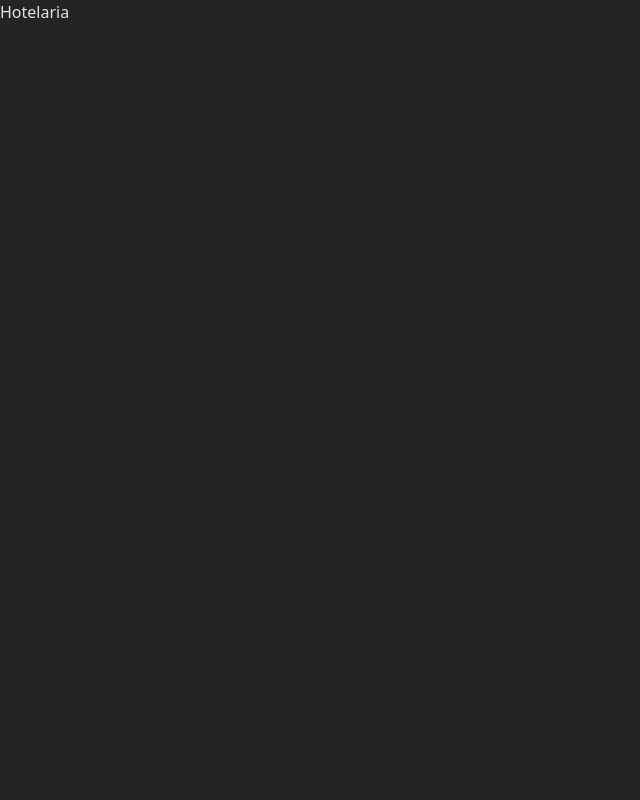
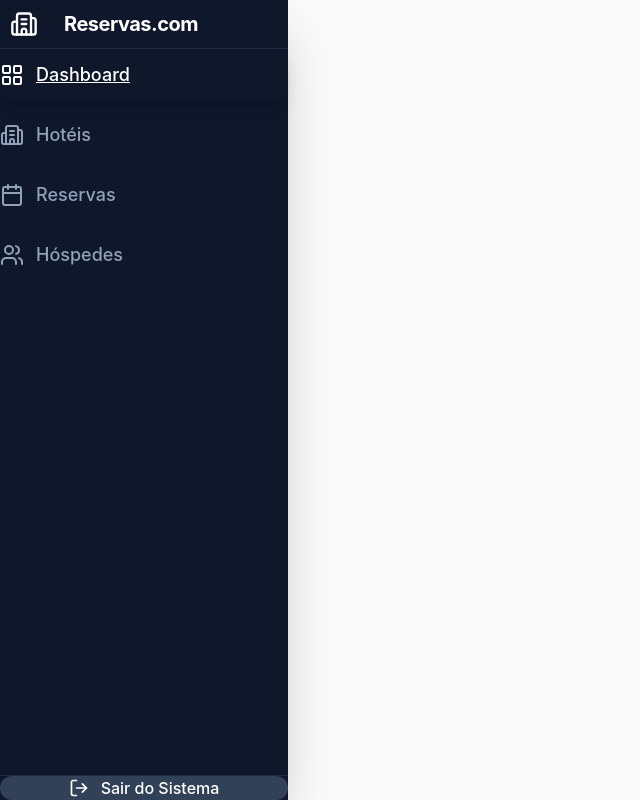
Before and after one commit to Sofyaolvs/hotelaria, a React app in the folder frontend/: page / in a window 1280 px wide. Shown: the whole page, without its empty margins (0-640 px from the left). Built offline with nearby package versions, Linux system fonts and the light colour scheme; the HTML template or start-up script is replaced by a standard one.

Commit message:
feat: componente sidebar e botão generico

```diff
--- a/frontend/src/App.tsx
+++ b/frontend/src/App.tsx
@@ -1,10 +1,11 @@
 import './App.css'
+import Sidebar from './components/sidebar'
 
 function App() {
   return (
-    <>
-      <h1>Hotelaria</h1>
-    </>
+    <div className="flex min-h-screen bg-zinc-50">
+      <Sidebar />
+    </div>
   )
 }
 
--- a/frontend/src/components/button/index.tsx
+++ b/frontend/src/components/button/index.tsx
@@ -0,0 +1,81 @@
+import type { ButtonHTMLAttributes, ReactNode } from 'react';
+
+type ButtonVariant = 'primary' | 'secondary' | 'danger' | 'ghost';
+type ButtonSize = 'sm' | 'md' | 'lg' | 'xl';
+
+interface ButtonProps extends ButtonHTMLAttributes<HTMLButtonElement> {
+  children: ReactNode;
+  variant?: ButtonVariant;
+  size?: ButtonSize;
+  icon?: ReactNode;
+  iconPosition?: 'left' | 'right';
+  fullWidth?: boolean;
+  isLoading?: boolean;
+}
+
+const variantStyles: Record<ButtonVariant, string> = {
+  primary: 'underline text-white shadow-lg py-10 focus:text-blue-500 hover:cursor-pointer',
+  secondary: 'bg-slate-700 text-white hover:cursor-pointer',
+  danger: 'bg-red-500/10 text-red-400 border border-red-500/20 hover:bg-red-500/20 hover:text-red-300 hover:cursor-pointer',
+  ghost: 'text-slate-400 hover:text-white hover:cursor-pointer',
+};
+
+const sizeStyles: Record<ButtonSize, string> = {
+  sm: 'px-3 py-2 text-sm gap-2',
+  md: 'px-4 py-3.5 text-base gap-3',
+  lg: 'px-6 py-5 text-lg gap-4',
+  xl: 'px-8 py-8 text-lg gap-3',
+};
+
+export default function Button({
+  children,
+  variant = 'primary',
+  size = 'md',
+  icon,
+  iconPosition = 'left',
+  fullWidth = false,
+  isLoading = false,
+  className = '',
+  disabled,
+  ...props
+}: ButtonProps) {
+  return (
+    <button
+      className={`
+        flex items-center justify-center font-medium rounded-xl transition-all duration-200
+        ${variantStyles[variant]}
+        ${sizeStyles[size]}
+        ${fullWidth ? 'w-full' : ''}
+        ${disabled || isLoading ? 'opacity-50 cursor-not-allowed' : ''}
+        ${className}
+      `}
+      disabled={disabled || isLoading}
+      {...props}
+    >
+      {isLoading ? (
+        <svg className="animate-spin h-5 w-5" viewBox="0 0 24 24">
+          <circle
+            className="opacity-25"
+            cx="12"
+            cy="12"
+            r="10"
+            stroke="currentColor"
+            strokeWidth="4"
+            fill="none"
+          />
+          <path
+            className="opacity-75"
+            fill="currentColor"
+            d="M4 12a8 8 0 018-8V0C5.373 0 0 5.373 0 12h4zm2 5.291A7.962 7.962 0 014 12H0c0 3.042 1.135 5.824 3 7.938l3-2.647z"
+          />
+        </svg>
+      ) : (
+        <>
+          {icon && iconPosition === 'left' && <span className="flex-shrink-0">{icon}</span>}
+          <span>{children}</span>
+          {icon && iconPosition === 'right' && <span className="flex-shrink-0">{icon}</span>}
+        </>
+      )}
+    </button>
+  );
+}
--- a/frontend/src/components/sidebar/index.tsx
+++ b/frontend/src/components/sidebar/index.tsx
@@ -0,0 +1,70 @@
+import { useState } from 'react';
+import {
+  LayoutGrid,
+  Building2,
+  Calendar,
+  Users,
+  LogOut,
+  ChevronRight,
+} from 'lucide-react';
+import Button from '../button';
+
+export default function SideBar() {
+  const [activeItem, setActiveItem] = useState('dashboard');
+
+  const menuItems = [
+    { id: 'dashboard', label: 'Dashboard', icon: LayoutGrid },
+    { id: 'hotels', label: 'Hotéis', icon: Building2 },
+    { id: 'reservas', label: 'Reservas', icon: Calendar },
+    { id: 'hospedes', label: 'Hóspedes', icon: Users },
+  ];
+
+  return (
+    <div className="w-72 h-screen bg-slate-900 flex flex-col shadow-2xl">
+      <div className="p-6 pb-16">
+        <div className="flex items-center gap-4">
+          <div className="w-12 h-12  rounded-xl flex items-center justify-center ">
+            <Building2 className="w-7 h-7 text-white" />
+          </div>
+          <div>
+            <h1 className="text-xl font-bold text-white tracking-tight">Reservas.com</h1>
+          </div>
+        </div>
+      </div>
+      <div className="my-16 border-t border-slate-700/50"></div>
+
+      <nav className="flex-1 px-2 pb-12 flex flex-col gap-2">
+        {menuItems.map((item) => {
+          const Icon = item.icon;
+          const isActive = activeItem === item.id;
+
+          return (
+            <Button
+              key={item.id}
+              onClick={() => setActiveItem(item.id)}
+              variant={isActive ? 'primary' : 'ghost'}
+              size="xl"
+              fullWidth
+              icon={<Icon className="w-6 h-6" />}
+              className={`justify-start ${isActive ? '!py-3' : '!py-3'}`}
+            >
+              <span className="flex-1 text-left">{item.label}</span>
+            </Button>
+          );
+        })}
+      </nav>
+
+      <div className="my-6 border-t border-slate-700/50"></div>
+
+      <div className="p-4 mt-auto">
+        <Button
+          variant="secondary"
+          fullWidth
+          icon={<LogOut className="w-5 h-5" />}
+        >
+          Sair do Sistema
+        </Button>
+      </div>
+    </div>
+  );
+}
--- a/frontend/src/index.css
+++ b/frontend/src/index.css
@@ -1,16 +1,10 @@
 @import "tailwindcss";
 @import "tw-animate-css";
 
-
 :root {
-  font-family: system-ui, Avenir, Helvetica, Arial, sans-serif;
+  font-family: 'Inter', system-ui, -apple-system, sans-serif;
   line-height: 1.5;
   font-weight: 400;
-
-  color-scheme: light dark;
-  color: rgba(255, 255, 255, 0.87);
-  background-color: #242424;
-
   font-synthesis: none;
   text-rendering: optimizeLegibility;
   -webkit-font-smoothing: antialiased;
```
